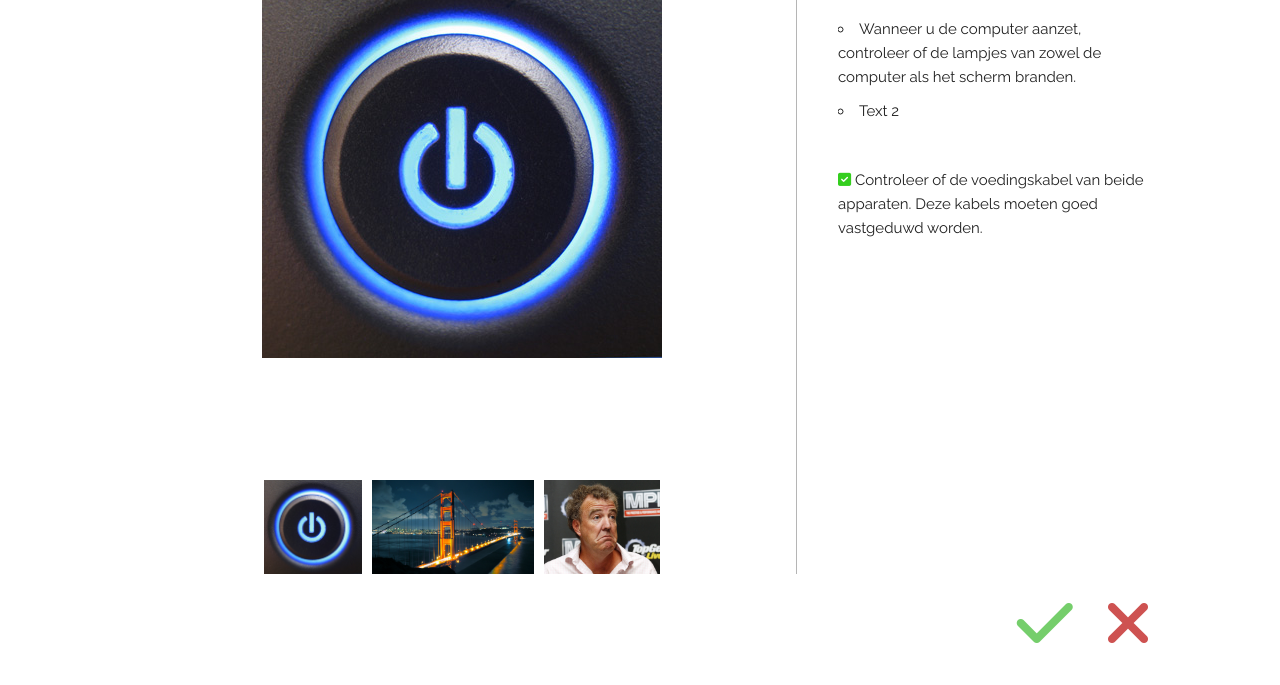
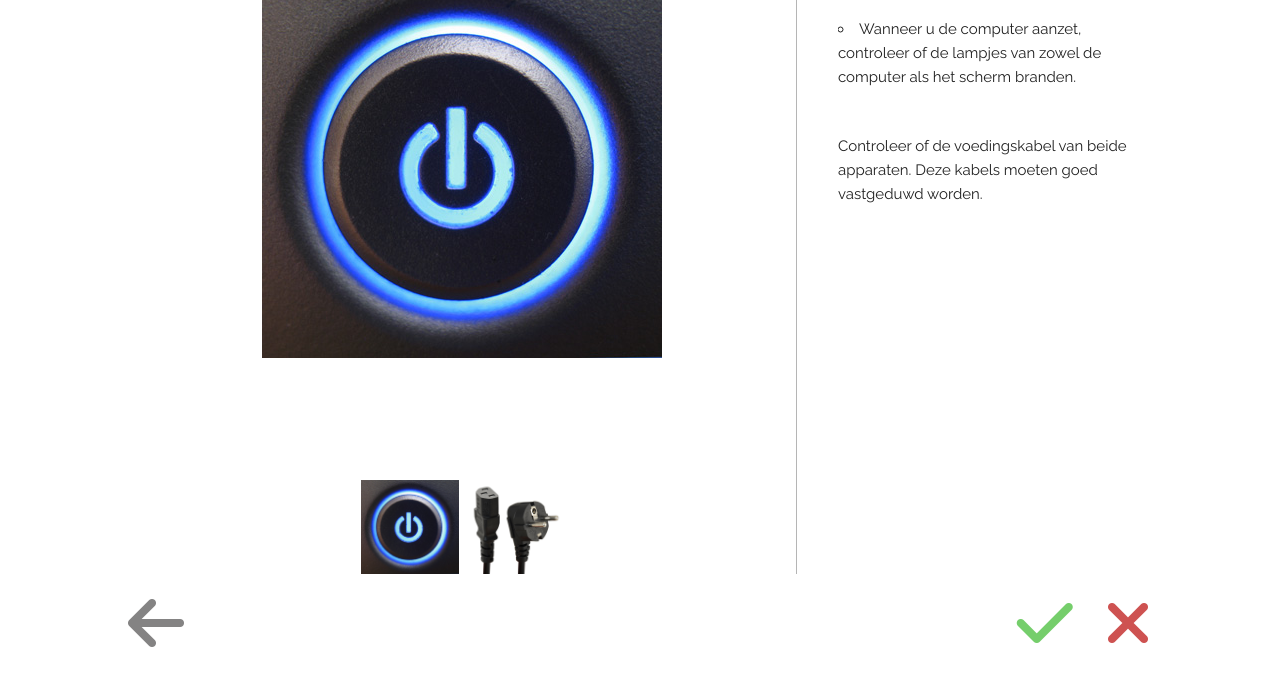
Before and after one commit to RafVandelaer/Flowchart, a plain HTML site: page index.html in a window 1280 px wide. Both pictures are taken after a click on the element "Ik heb een probleem met een computer". Shown: the part 105-790 px from the top of the page. Drawn offline with Linux system fonts and the light colour scheme.

Commit message:
Added backwards step

```diff
--- a/flow/main.json
+++ b/flow/main.json
@@ -2,17 +2,29 @@
   "1.0":{
     "title":"Branden de lampjes",
     "descr":[
-      "Wanneer u de computer aanzet, controleer of de lampjes van zowel de computer als het scherm branden.",
-      "Text 2"
+      "Wanneer u de computer aanzet, controleer of de lampjes van zowel de computer als het scherm branden."
     ],
     "solu":"Controleer of de voedingskabel van beide apparaten. Deze kabels moeten goed vastgeduwd worden.",
-    "next":"1.1",
     "images":[
       "images/computer/power-button.jpg",
-      "images/computer/wallpaper-photos-61.jpg",
-      "images/computer/JC-sad.jpg"
+      "images/computer/cord.jpg"
 
-    ]
+    ],
+    "notSolved":"999.999",
+    "nextStep":"1.1"
+  },
+
+
+  "999.999":{
+    "title":"Contacteer de ICT coördinator",
+    "descr":[
+      "Dit kan je best via smartschool doen. U kan ook altijd naar hun kantoor gaan."
+    ],
+    "solu":"",
+    "images":[
+      "images/smartschool.jpg"
+    ],
+    "notSolved":"999.999",
+    "nextStep":"1.1"
   }
-
 }
--- a/index.html
+++ b/index.html
@@ -77,10 +77,13 @@
                 </div>
             </div>
         </div>
-        <div class="row">
-            <div class="twelve columns" id="decisionContainer">
-                <i class="fa fa-check" aria-hidden="true"></i>
-                <i class="fa fa-times" aria-hidden="true"></i>
+        <div class="row backContainer">
+            <div class="one column">
+                <i id="back" class="fa fa-arrow-left" aria-hidden="true"></i>
+            </div>
+            <div class="eleven columns" id="decisionContainer">
+                <i class="fa fa-check" id="next" aria-hidden="true"></i>
+                <i class="fa fa-times" id="cross" aria-hidden="true"></i>
             </div>
         </div>
     </div>
--- a/jqueryFile.js
+++ b/jqueryFile.js
@@ -16,19 +16,33 @@ $(document).ready(function () {
     });
 
 });
-//getting the required element
+//getting the required element, adding json to HTML page
 function getElement(element){
 
+
+    var task =window.json[element];
+    var backwards = $(".fa-arrow-left");
+
+    backwards.attr("step", backwards.attr("this"));
+    backwards.attr("this",element);
+
+
     var imageCount = ["twelve","six","four","three","twoo","twoo","one"];
-    var task = window.json[element];
+
+
+
     console.log("We are at task: " + element);
     //on first run we read the json
     $("#title").text(task.title);
     var descr = $("#descr");
+    descr.empty();
     $.each(task.descr, function(i, obj) {
         descr.append("<li>"+ obj +"</li>")
     });
-    $("#solu").append(task.solu);
+    var solu =  $("#solu");
+    solu.empty();
+    solu.append(task.solu);
+    console.log(task.solu);
     $("#activeImage").find("img").attr("src", task.images[0]);
 
     var container =  $("#images");
@@ -37,20 +51,23 @@ function getElement(element){
     var colums = task.images.length;
     console.log("totall images: " + colums );
     var oneOrMore = "column";
-    if(colums > 1){
+    if(colums < 6){
         oneOrMore = "colums"
     }
 
-    //TODO: make height dynamic, when div is ready
-    $.each(task.images, function(i, obj) {
+
+    $.each(task.images, function(i, obj, callback) {
          console.log("An image is added");
         container.append("<img class='"+ imageCount[colums-1]+ " " + oneOrMore+ " imageScroll ' src='" + obj + "'/>");
-        $(".imageScroll").css("height", container.outerHeight());
+        var imageScroll = $(".imageScroll")
+        imageScroll.css("height", container.outerHeight());
+        imageScroll.css("width", "auto");
     });
-    container.mCustomScrollbar(
+   /* container.mCustomScrollbar(
         {axis:"x"}
-    );
-
+    );*/
+    $(".fa-times").attr("step",task.notSolved);
+    $(".fa-check").attr("step",task.nextStep);
 
 
    /* $.each(task.images, function(i, obj) {
@@ -101,3 +118,14 @@ $(window).on("load",function(){
         axis: "xy"
     });
 });
+
+$("#next").click(function () {
+    getElement($(this).attr("step"));
+});
+$("#cross").click(function () {
+    getElement($(this).attr("step"));
+});
+
+$("#back").click(function () {
+    getElement($(this).attr("step"));
+});
--- a/resources/css/main.css
+++ b/resources/css/main.css
@@ -154,7 +154,17 @@ nav ul li:last-of-type{
 .fa-times:hover{
     color: #ce0000;
 }
+.fa-arrow-left{
+    color: #848383;
+}
+.fa-arrow-left:hover{
+    color: #4b4a4a;
+}
+.backContainer{
+    font-size: 8vh;
+    height: 8vh;
 
+}
 /*remove after debug */
 .imageScroll{
 text-align: center;
```
Also changed, not shown: images/computer/cord.jpg (added), images/computer/wallpaper-photos-61.jpg (deleted), images/smartschool.jpg (added).
